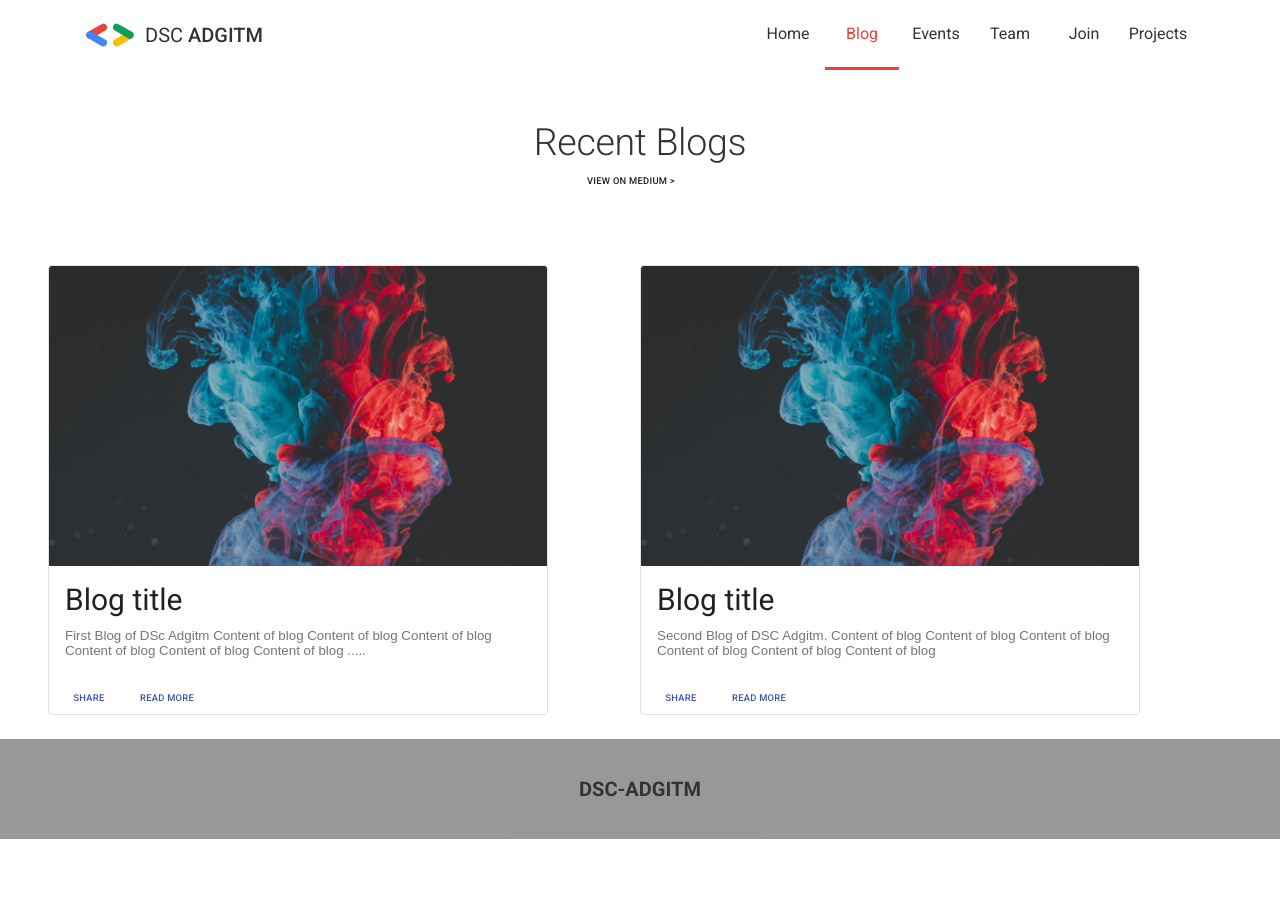
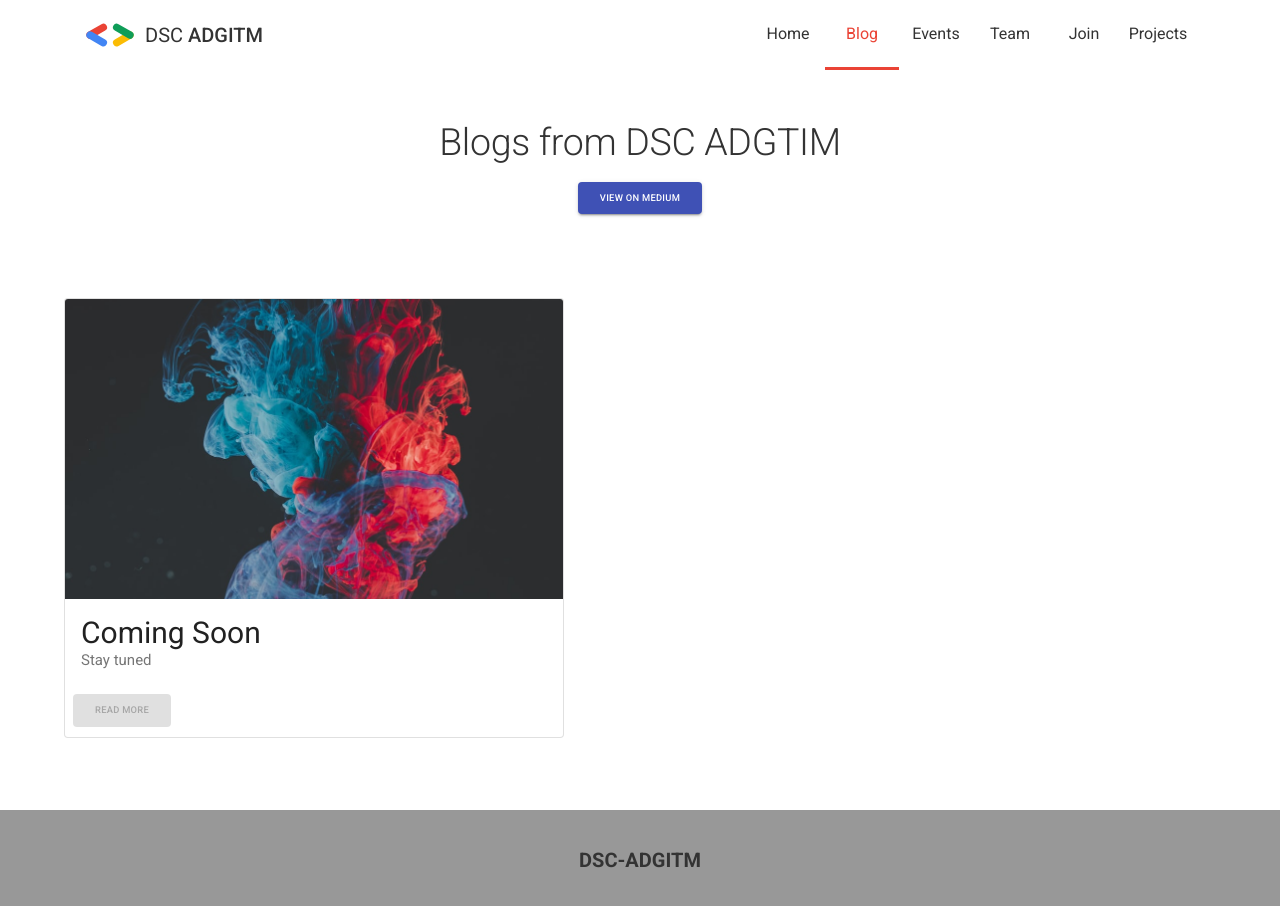
Before and after one commit to atharvjairath/dsc-adgitm-website, a React (Create React App) app: page /Blog in a window 1280 px wide. Shown: the top 906 px of the page. Before the commit the page ends 839 px from the top, so only its background shows below. Built offline with nearby package versions, Linux system fonts and the light colour scheme.

Commit message:
bug fixes

```diff
--- a/public/index.html
+++ b/public/index.html
@@ -10,7 +10,7 @@
       content="DSC ADGITM"
     />
     <link rel="apple-touch-icon" href="%PUBLIC_URL%/logo192.png" />
-
+    <meta name="viewport" content= "width=device-width, user-scalable=no">
     <link rel="manifest" href="%PUBLIC_URL%/manifest.json" />
     <!--
         website developed by :
@@ -29,6 +29,12 @@
     <title>DSC-ADGITM</title>
   </head>
   <body>
+    <style>
+      html, body {
+        max-width: 100%;
+        overflow-x: hidden;
+      }
+    </style>
     <noscript>You need to enable JavaScript to run this app.</noscript>
     <div id="root"></div>
   </body>
--- a/src/components/Blog.js
+++ b/src/components/Blog.js
@@ -1,5 +1,5 @@
 import React from 'react';
-import { Grid, makeStyles, Button, Container,} from '@material-ui/core';
+import { Grid, makeStyles, Button, Container, } from '@material-ui/core';
 import Card from '@material-ui/core/Card';
 import CardActionArea from '@material-ui/core/CardActionArea';
 import CardActions from '@material-ui/core/CardActions';
@@ -7,51 +7,52 @@ import CardContent from '@material-ui/core/CardContent';
 import CardMedia from '@material-ui/core/CardMedia';
 import Typography from '@material-ui/core/Typography';
 import Blogimage from '../assets/blog.jpg';
-// import className from 'className';
+
 
 const useStyles = makeStyles((theme) => ({
     root: {
         maxWidth: 500,
-      // alignSelf:'center'
-      height:450,
-      marginBottom:"40px",
+        height: 440,
+        marginBottom: "40px",
     },
     media: {
         paddingTop: '56.25%', // 16:9
     },
-    heading:{
-        fontFamily:'babel',
-        paddingTop:'50px',
-        paddingBottom:'50px',
+    heading: {
+        fontFamily: 'babel',
+        paddingTop: '50px',
+        paddingBottom: '50px',
     },
-    button:{
-        marginLeft:"45%",
-        marginRight:"45%",
-    },
-    center:{
-        margin:'auto',
+    center: {
+        margin: 'auto',
     },
     gridContainer: {
         paddingLeft: "40px",
         paddingRight: "40px",
     },
+    viewbutton: {
+        marginLeft: "39%",
+        marginRight: "40%"
+    }
 
 }));
 
 export default function Blog() {
-    const classes=useStyles();
-    // const cardclass = className("root","griditem");
+    const classes = useStyles();
     return (
         <div>
             <div className={classes.heading}>
-                <Typography variant="h2" align="center"> Recent Blogs</Typography>
-                <Button size='large' className={classes.button} link="http://medium.com/"> View on medium ></Button>
+                <Typography variant="h2" align="center">Blogs from DSC ADGTIM</Typography>
+                <br />
+                <div align="center">
+                    <Button size="large" variant="contained" color="primary" className={classes.button} link="http://medium.com/"> View on medium </Button>
                 </div>
-            <br></br>
-            <br></br>
+            </div>
+            <br />
+            <br />
             <Container>
                 <Grid spacing={4} container className={classes.gridContainer} justify="center">
-                <Grid items xs={12} sm={6} >
+                    <Grid item xs={12} sm={6} >
                         <Card className={classes.root} variant="outlined">
                             <CardActionArea>
                                 <CardMedia
@@ -62,57 +63,27 @@ export default function Blog() {
                                     title="Contemplative Reptile"
                                 />
                                 <CardContent>
-                            <Typography gutterBottom variant="h3" component="h2">
-                                Blog title
+                                    <Typography variant="h3" component="h2">
+                                        Coming Soon
                                     </Typography>
-                            <Typography variant="body" color="textSecondary" component="p">
-                                First Blog of DSc Adgitm Content of blog  Content of blog Content of blog Content of blog Content of blog Content of blog .....
+                                    <Typography variant="h5" color="textSecondary" component="p">
+                                        Stay tuned
                                     </Typography>
                                 </CardContent>
                             </CardActionArea>
                             <CardActions>
-                            <Button size="large" color="primary">
-                            Share
-                            </Button>
-                            <Button size="large" color="primary">
+                                <div align="center">
+                                    <Button size="large" variant="contained" color="secondary" disabled>
                                         Read More
                                     </Button>
+                                </div>
                             </CardActions>
                         </Card>
                     </Grid>
-                <Grid items xs={12} sm={6}>
-                <Card className={classes.root} variant="outlined">
-                        <CardActionArea>
-                            <CardMedia
-                            component="img"
-                            alt="Contemplative Reptile"
-                            height="300"
-                            image={Blogimage}
-                            title="Contemplative Reptile"
-                            />
-                            <CardContent>
-                            <Typography gutterBottom variant="h3" component="h2" link>
-                                Blog title
-                            </Typography>
-                            <Typography variant="body" color="textSecondary" component="p">
-                                Second Blog of DSC Adgitm. Content of blog  Content of blog Content of blog Content of blog Content of blog Content of blog
-                            </Typography>
-                            </CardContent>
-                        </CardActionArea>
-                        <CardActions>
-                            <Button size="large" color="primary">
-                            Share
-                            </Button>
-                            <Button size="large" color="primary">
-                             Read More
-                            </Button>
-                        </CardActions>
-                    </Card>
-                </Grid>
-                <Grid items xs={12} sm={6}>
+                    <Grid item xs={12} sm={6}>
 
                     </Grid>
-                <Grid items xs={12} sm={6}>
+                    <Grid item xs={12} sm={6}>
 
                     </Grid>
                 </Grid>
```
Also changed, not shown: 1 other file (tests, documents, lock files or other folders). Lines whose indentation alone changed are shown as unchanged.
